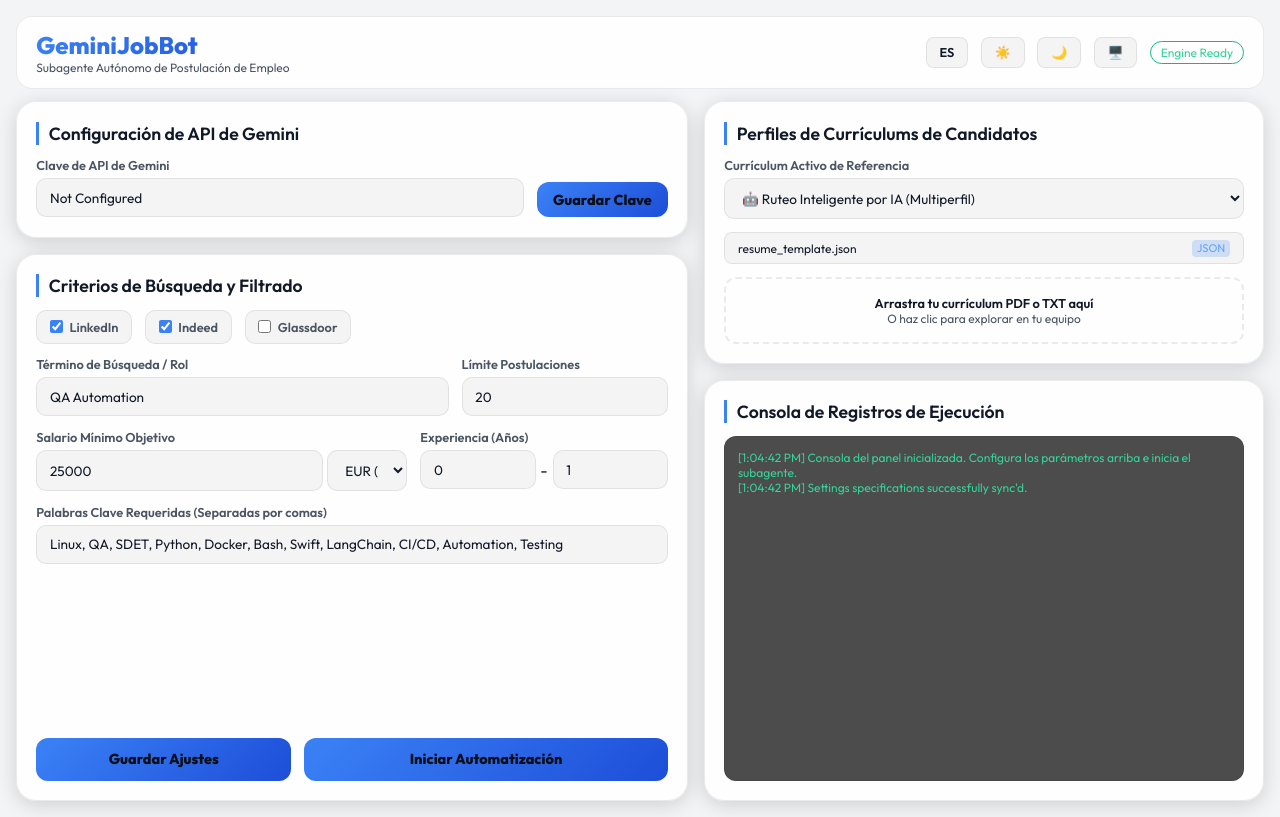
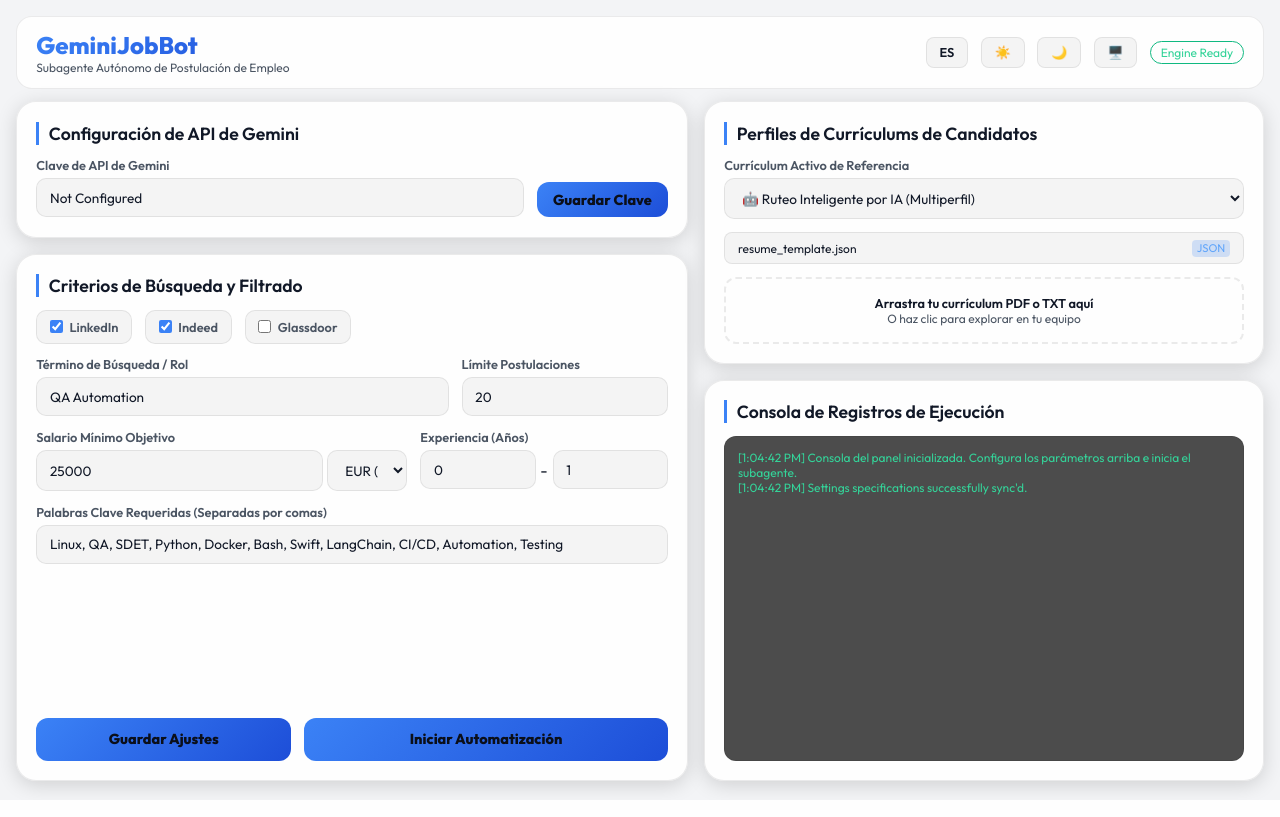
Before and after one commit to gtrujillovdev-cyber/GJAgent, a FastAPI app: page / in a window 1280 px wide. Run offline with FastAPI, Linux system fonts and the light colour scheme.

Commit message:
style: fix flex container sizing in dashboard to keep log console correctly inside body bounds and enable autoscrolling

```diff
--- a/src/templates/dashboard.html
+++ b/src/templates/dashboard.html
@@ -39,12 +39,12 @@
         body {
             background-color: var(--bg-color);
             color: var(--text-color);
-            min-height: 100vh;
+            height: 100vh;
             display: flex;
             flex-direction: column;
             align-items: center;
             padding: 1rem;
-            overflow: hidden; /* Prevent scrolling, making it compact */
+            overflow: hidden; /* Prevent body scrolling */
             transition: background-color 0.3s, color 0.3s;
         }
 
@@ -59,6 +59,7 @@
             background: var(--card-bg);
             border: 1px solid var(--border-color);
             border-radius: 16px;
+            flex-shrink: 0;
         }
 
         header h1 {
@@ -97,7 +98,8 @@
             display: grid;
             grid-template-columns: 1.2fr 1fr;
             gap: 1rem;
-            height: calc(100vh - 100px); /* Fill the rest of viewport height */
+            height: calc(100vh - 120px); /* Strictly constrain height to viewport */
+            min-height: 0; /* Important for grid layout children overflow */
         }
 
         .left-column {
@@ -105,6 +107,7 @@
             flex-direction: column;
             gap: 1rem;
             height: 100%;
+            min-height: 0;
         }
 
         .right-column {
@@ -112,6 +115,7 @@
             flex-direction: column;
             gap: 1rem;
             height: 100%;
+            min-height: 0;
         }
 
         .card {
@@ -123,11 +127,12 @@
             flex-direction: column;
             gap: 0.8rem;
             box-shadow: 0 4px 20px 0 rgba(0, 0, 0, 0.15);
+            min-height: 0; /* Prevent expanding beyond grid container */
         }
 
         .card-stretch {
             flex-grow: 1;
-            overflow: hidden;
+            min-height: 0; /* Let it shrink and fit */
         }
 
         h2 {
@@ -230,9 +235,15 @@
             font-family: monospace;
             font-size: 0.75rem;
             flex-grow: 1;
-            overflow-y: auto;
+            overflow-y: scroll; /* Force scrolling context */
             color: #34d399;
             white-space: pre-wrap;
+            scrollbar-width: none; /* Hide scrollbar Firefox */
+            -ms-overflow-style: none;  /* Hide scrollbar IE/Edge */
+        }
+
+        .console-log::-webkit-scrollbar {
+            display: none; /* Hide scrollbar Chrome/Safari */
         }
 
         .cv-list {
@@ -497,6 +508,9 @@
             entry.textContent = `[${new Date().toLocaleTimeString()}] ${message}`;
             if (isErr) entry.style.color = '#ef4444';
             consoleDiv.appendChild(entry);
+
+            // Programmatically force scroll-to-bottom on element addition
+            // Keeps the newest logs visible without requiring a manual scrollbar
             consoleDiv.scrollTop = consoleDiv.scrollHeight;
         }
 
@@ -654,7 +668,6 @@
             document.getElementById('bot-status').style.borderColor = '#3b82f6';
             document.getElementById('bot-status').style.color = '#3b82f6';
 
-            // Clear console output log
             document.getElementById("console").innerHTML = "";
             addLog(currentLang === 'ES' ? "Automatización iniciada en segundo plano..." : "Background worker started. Listening to live logs...");
 
```
